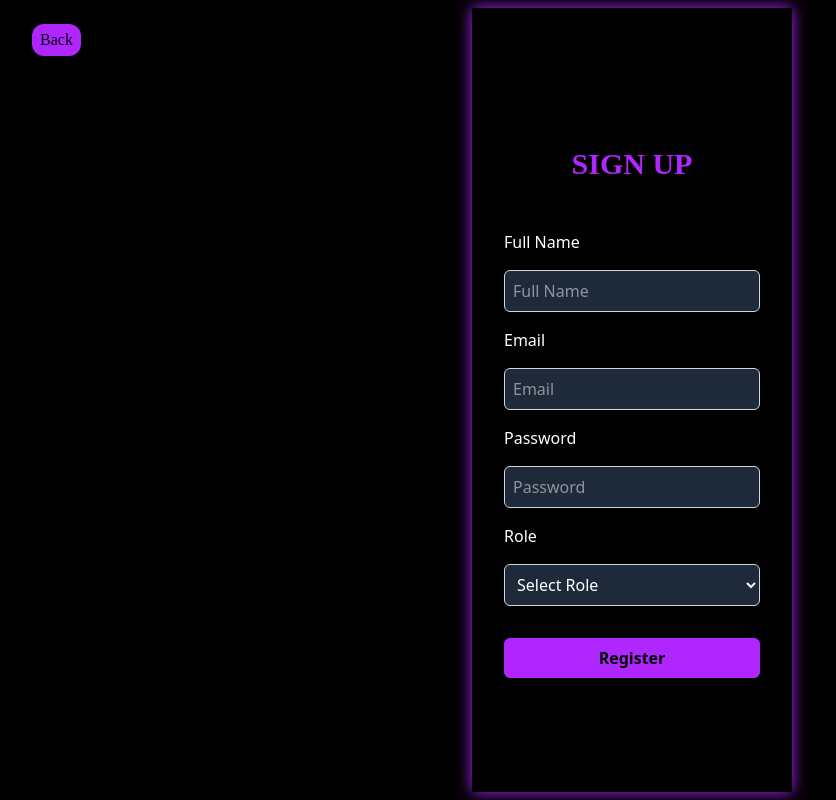
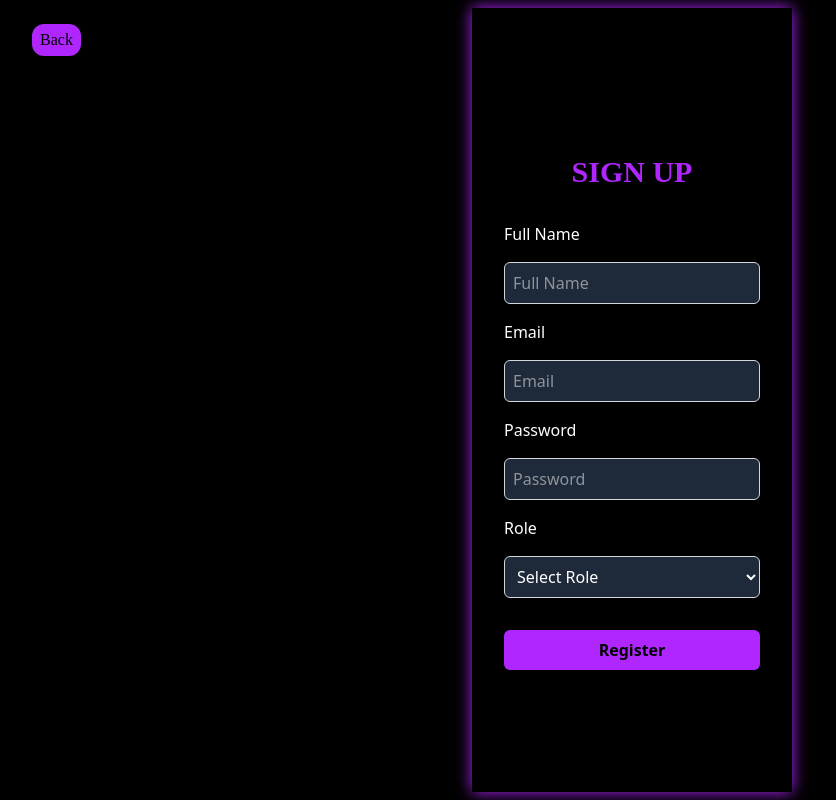
Before and after one commit to kajal240905/ClubSphere, a React (Vite) app in the folder front/: page /signup in a window 1280 px wide. Shown: the whole page, without its empty margins (8-844 px from the left). Built offline with nearby package versions, Linux system fonts and the light colour scheme; a web font is replaced by a local one.

Commit message:
Update SignUp.jsx

```diff
--- a/front/src/pages/SignUp.jsx
+++ b/front/src/pages/SignUp.jsx
@@ -49,7 +49,7 @@ export default function SignUp() {
       >
         <h1
           style={{ fontFamily: "Playwrite HU, serif" }}
-          className="text-[#B026FF] text-3xl font-bold mb-12 mt-4 pt-4"
+          className="text-[#B026FF] text-3xl font-bold mb-8 mt-4 pt-4"
         >
           SIGN UP
         </h1>
```
